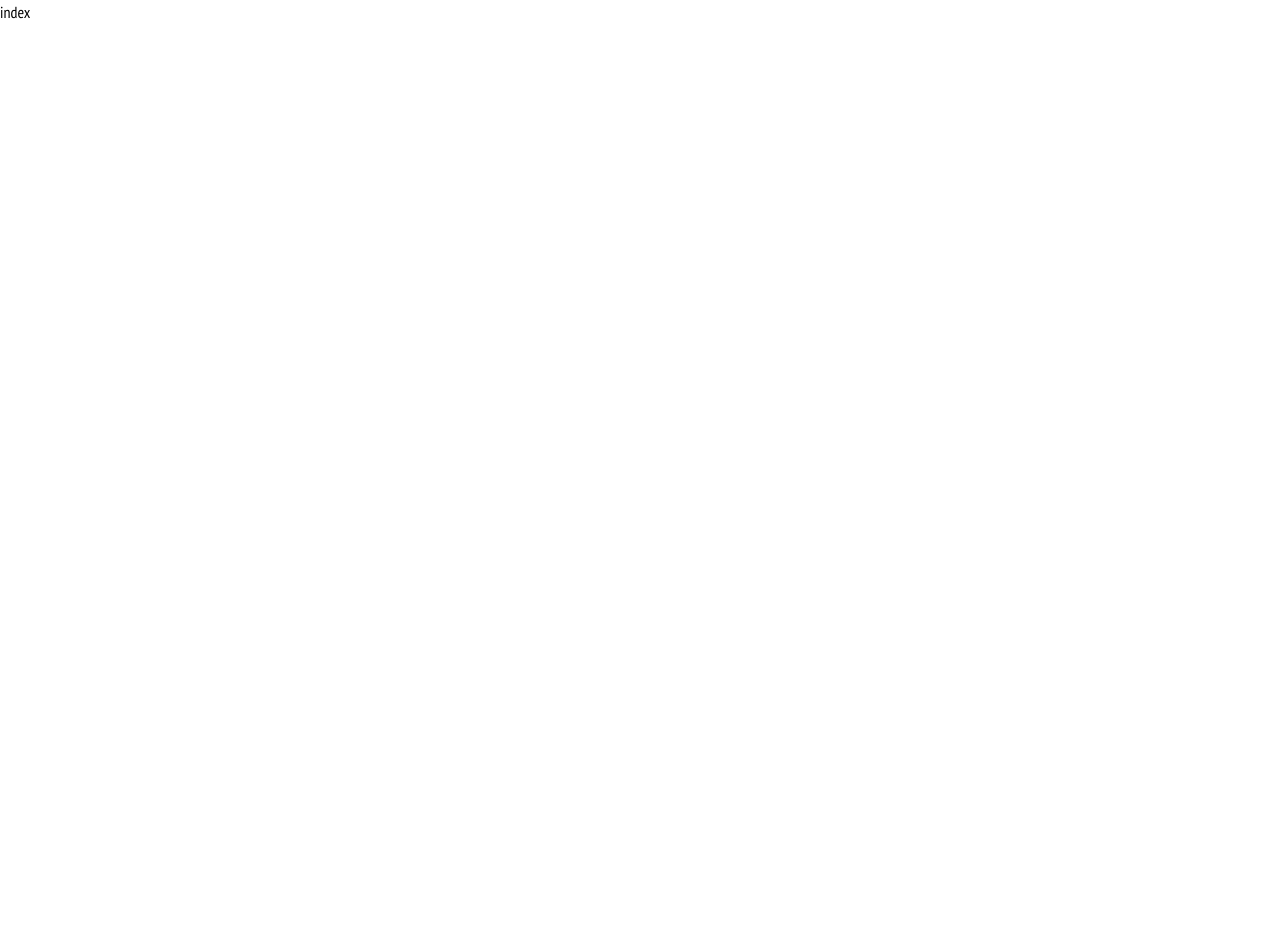
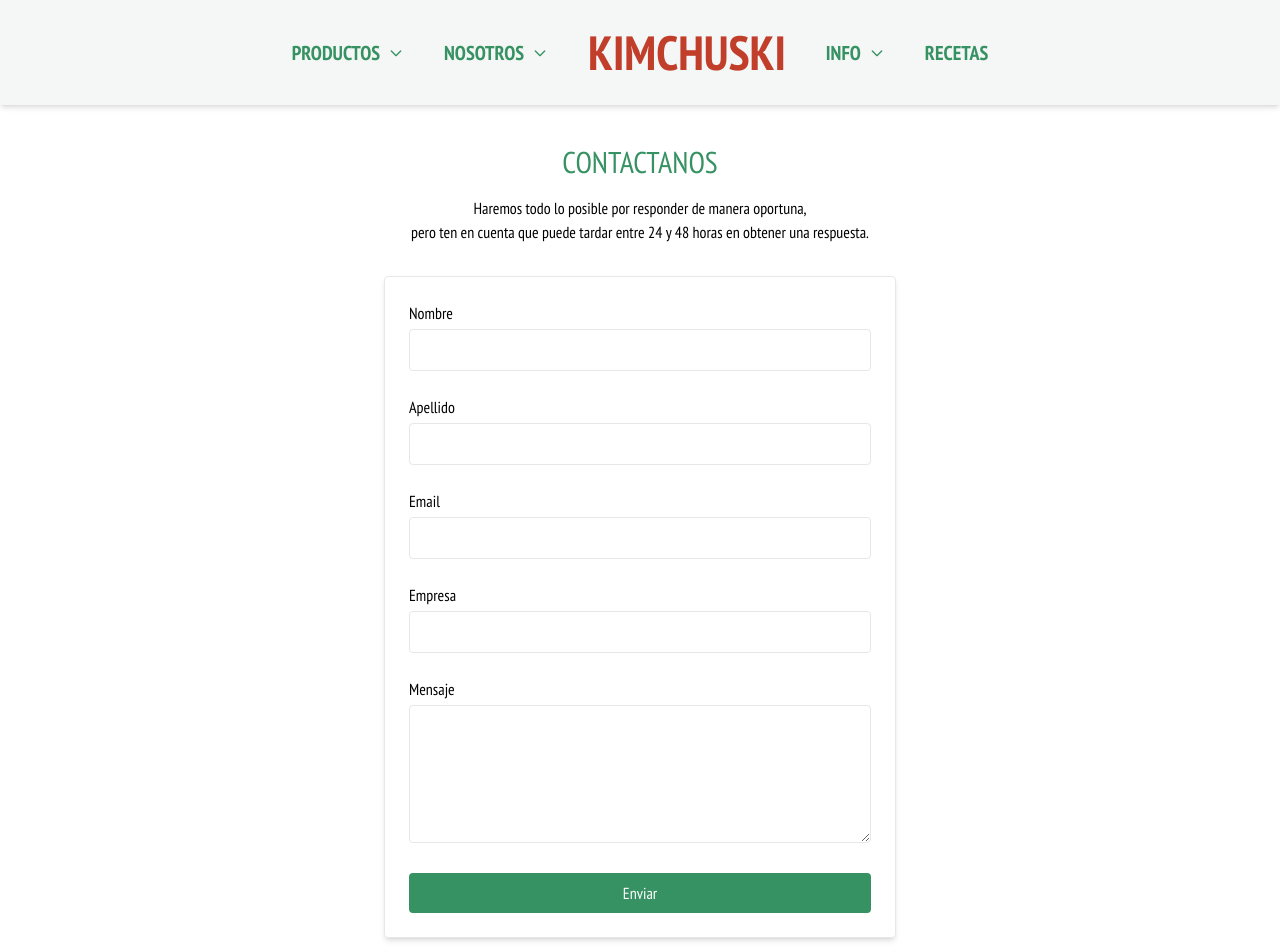
Before and after one commit to YairAresche/kora-foods, a Next.js app: page /kimchuski/contactanos in a window 1280 px wide. Shown: the top 952 px of the page. Before the commit the page ends 800 px from the top, so only its background shows below. Built offline with nearby package versions, Linux system fonts and the light colour scheme.

Commit message:
feat: contact page added & refactor navbar and URLs

```diff
--- a/package.json
+++ b/package.json
@@ -9,6 +9,7 @@
     "lint": "next lint"
   },
   "dependencies": {
+    "emailjs-com": "^3.2.0",
     "framer-motion": "^11.5.6",
     "next": "14.2.12",
     "react": "^18",
--- /dev/null
+++ b/src/components/ContactForm/ContactForm.tsx
@@ -0,0 +1,148 @@
+import { useState } from "react";
+import emailjs from "emailjs-com";
+
+const ContactForm = () => {
+  const [formData, setFormData] = useState({
+    firstName: "",
+    lastName: "",
+    email: "",
+    company: "",
+    message: "",
+  });
+  const [status, setStatus] = useState("");
+  const [isError, setIsError] = useState(false);
+
+  const handleChange = (
+    e: React.ChangeEvent<HTMLInputElement | HTMLTextAreaElement>
+  ) => {
+    const { name, value } = e.target;
+    setFormData({ ...formData, [name]: value });
+  };
+
+  const handleSubmit = (e: React.FormEvent<HTMLFormElement>) => {
+    e.preventDefault();
+
+    emailjs
+      .sendForm(
+        "service_ll7jvr5",
+        "template_etmpzji",
+        e.currentTarget,
+        "IglaE8jp6WJhgtnpV"
+      )
+      .then(
+        () => {
+          setStatus("Mensaje enviado con éxito.");
+          setIsError(false);
+        },
+        () => {
+          setStatus("Hubo un error al enviar el mensaje.");
+          setIsError(true);
+        }
+      );
+  };
+
+  return (
+    <div className="pb-10 pt-36 px-4 md:px-0">
+      <h1 className="text-3xl text-center text-kimchuski-green-500 mb-4">
+        CONTACTANOS
+      </h1>
+      <p className="text-center mb-8 justify-self-center">
+        Haremos todo lo posible por responder de manera oportuna,
+        <br />
+        pero ten en cuenta que puede tardar entre 24 y 48 horas en obtener una
+        respuesta.
+      </p>
+      <form
+        onSubmit={handleSubmit}
+        className="max-w-lg mx-auto space-y-6 p-6 border rounded shadow-md"
+      >
+        <div>
+          <label htmlFor="firstName" className="block font-medium mb-1">
+            Nombre
+          </label>
+          <input
+            id="firstName"
+            name="firstName"
+            type="text"
+            value={formData.firstName}
+            onChange={handleChange}
+            required
+            className="w-full border p-2 rounded"
+          />
+        </div>
+        <div>
+          <label htmlFor="lastName" className="block font-medium mb-1">
+            Apellido
+          </label>
+          <input
+            id="lastName"
+            name="lastName"
+            type="text"
+            value={formData.lastName}
+            onChange={handleChange}
+            required
+            className="w-full border p-2 rounded"
+          />
+        </div>
+        <div>
+          <label htmlFor="email" className="block font-medium mb-1">
+            Email
+          </label>
+          <input
+            id="email"
+            name="email"
+            type="email"
+            value={formData.email}
+            onChange={handleChange}
+            required
+            className="w-full border p-2 rounded"
+          />
+        </div>
+        <div>
+          <label htmlFor="company" className="block font-medium mb-1">
+            Empresa
+          </label>
+          <input
+            id="company"
+            name="company"
+            type="text"
+            value={formData.company}
+            onChange={handleChange}
+            className="w-full border p-2 rounded"
+          />
+        </div>
+        <div>
+          <label htmlFor="message" className="block font-medium mb-1">
+            Mensaje
+          </label>
+          <textarea
+            id="message"
+            name="message"
+            value={formData.message}
+            onChange={handleChange}
+            required
+            rows={5}
+            className="w-full border p-2 rounded"
+          />
+        </div>
+        <button
+          type="submit"
+          className="w-full bg-kimchuski-green-500 text-white py-2 rounded hover:bg-kimchuski-green-600 transition"
+        >
+          Enviar
+        </button>
+        {status && (
+          <p
+            className={`mt-4 ${
+              isError ? "text-kimchuski-red-500" : "text-kimchuski-green-500"
+            }`}
+          >
+            {status}
+          </p>
+        )}
+      </form>
+    </div>
+  );
+};
+
+export default ContactForm;
--- a/src/components/Faq/Faq.tsx
+++ b/src/components/Faq/Faq.tsx
@@ -12,7 +12,7 @@ const Faq = () => {
 
   return (
     <div className="min-h-screen pt-36 px-8">
-      <h2 className="text-3xl text-center mb-6">KIMCHI 101</h2>
+      <h2 className="text-3xl text-center mb-6">KIMCHI</h2>
       <div className="grid grid-cols-1 lg:grid-cols-2 gap-4 h-full">
         {/* FAQ section */}
         <div>
--- a/src/components/Footer/Footer.tsx
+++ b/src/components/Footer/Footer.tsx
@@ -51,11 +51,8 @@ const Footer = () => {
           >
             Nuestra Historia
           </Link>
-          <Link
-            href="/kimchi-101"
-            className="block hover:text-kimchuski-gray-50"
-          >
-            Kimchi 101
+          <Link href="/kimchi" className="block hover:text-kimchuski-gray-50">
+            Kimchi
           </Link>
         </div>
 
@@ -63,11 +60,11 @@ const Footer = () => {
           <Link href="/" className="font-bold hover:text-kimchuski-gray-50">
             MÁS
           </Link>
-          <Link href="/contact" className="block hover:text-kimchuski-gray-50">
+          <Link
+            href="/kimchuski/contactanos"
+            className="block hover:text-kimchuski-gray-50"
+          >
             Contacto
-          </Link>
-          <Link href="/locator" className="block hover:text-kimchuski-gray-50">
-            Localizador
           </Link>
         </div>
       </div>
--- a/src/components/Hero/Hero.tsx
+++ b/src/components/Hero/Hero.tsx
@@ -10,15 +10,15 @@ const Hero = () => {
         <h2 className="md:text-3xl font-bold tracking-wider text-xl text-kimchuski-gray-50">
           PRODUCTO CUIDADO, SALUDABLE Y FERMENTADO.
         </h2>
-        <h1 className="md:text-8xl text-[40px] font-semibold mt-4 text-[#231f20] leading-10 md:!leading-[0.8] tracking-wider text-shadow-custom max-w-[14ch] md:max-w-[16ch]">
+        <h1 className="md:text-6xl xl:text-7xl 2xl:text-8xl text-[40px] font-semibold mt-4 text-[#231f20] leading-10 md:!leading-none tracking-wider text-shadow-custom max-w-[14ch] md:max-w-[16ch]">
           EL PRIMER KIMCHI CERTIFICADO DEL PAÍS.
         </h1>
 
         <Link
           href="/find-us"
-          className="mt-8 bg-kimchuski-green-500 leading-3 py-4 px-10 md:py-5 md:px-16 md:text-3xl rounded-full font-semibold w-fit text-kimchuski-gray-50 hover:bg-green-900 transition-colors duration-300"
+          className="mt-8 bg-kimchuski-green-500 leading-3 py-4 xl:py-4 px-10 md:py-3 md:px-12 xl:px-16 md:text-2xl xl:text-3xl rounded-full font-semibold w-fit text-kimchuski-gray-50 hover:bg-green-900 transition-colors duration-300"
         >
-          Encontranos certa tuyo
+          Encontranos cerca tuyo
         </Link>
       </div>
     </section>
--- a/src/components/NavBar/NavBar.tsx
+++ b/src/components/NavBar/NavBar.tsx
@@ -12,7 +12,7 @@ const Navbar = () => {
         <div className="hidden md:flex space-x-10">
           <DropdownMenu
             title="PRODUCTOS"
-            items={[{ label: "Kimchi", href: "/kimchuski/reserve-kimchi" }]}
+            items={[{ label: "Kimchi", href: "/kimchuski/kimchi" }]}
           />
           <DropdownMenu
             title="NOSOTROS"
@@ -20,10 +20,6 @@ const Navbar = () => {
               { label: "Sobre nosotros", href: "/kimchuski/nosotros" },
               { label: "Contactanos", href: "/kimchuski/contactanos" },
             ]}
-          />
-          <DropdownMenu
-            title="FAQ"
-            items={[{ label: "Kimchi 101", href: "/faq/kimchi-101" }]}
           />
         </div>
 
@@ -39,18 +35,6 @@ const Navbar = () => {
 
         {/* Right Side (Find Us, Recipes, Press) */}
         <div className="hidden md:flex space-x-10">
-          <Link
-            href="/find-us"
-            className="text-kimchuski-green-500 font-bold hover:text-green-800"
-          >
-            ENCONTRANOS
-          </Link>
-          <Link
-            href="/recipes"
-            className="text-kimchuski-green-500 font-bold hover:text-green-800"
-          >
-            RECETAS
-          </Link>
           <DropdownMenu
             title="INFO"
             items={[
@@ -58,8 +42,18 @@ const Navbar = () => {
                 label: "Videos",
                 href: "/press/press1",
               },
+              {
+                label: "Preguntas frecuentes",
+                href: "/kimchuski/preguntas-frecuentes",
+              },
             ]}
           />
+          <Link
+            href="/kimchuski/recetas"
+            className="text-kimchuski-green-500 font-bold hover:text-green-800"
+          >
+            RECETAS
+          </Link>
         </div>
 
         {/* Hamburger Menu Button for Small Screens */}
@@ -96,7 +90,7 @@ const Navbar = () => {
         <div className="flex flex-col items-center space-y-4 py-4">
           <DropdownMenu
             title="PRODUCTOS"
-            items={[{ label: "Kimchi", href: "/kimchuski/reserve-kimchi" }]}
+            items={[{ label: "Kimchi", href: "/kimchuski/kimchi" }]}
           />
           <DropdownMenu
             title="NOSOTROS"
@@ -105,18 +99,8 @@ const Navbar = () => {
               { label: "Contactanos", href: "/kimchuski/contactanos" },
             ]}
           />
-          <DropdownMenu
-            title="FAQ"
-            items={[{ label: "Kimchi 101", href: "/faq/kimchi-101" }]}
-          />
           <Link
-            href="/find-us"
-            className="text-kimchuski-green-500 font-bold hover:text-green-800 "
-          >
-            ENCONTRANOS
-          </Link>
-          <Link
-            href="/recipes"
+            href="/kimchuski/recetas"
             className="text-kimchuski-green-500 font-bold hover:text-green-800"
           >
             RECETAS
@@ -128,6 +112,10 @@ const Navbar = () => {
                 label: "Videos",
                 href: "/press/press1",
               },
+              {
+                label: "Preguntas frecuentes",
+                href: "/kimchuski/preguntas-frecuentes",
+              },
             ]}
           />
         </div>
--- a/src/components/ReserveReceip/ReserveReceip.tsx
+++ b/src/components/ReserveReceip/ReserveReceip.tsx
@@ -9,7 +9,7 @@ const ReserveReceip = () => {
     <div className="relative md:w-full p-10 text-center">
       {/* Title */}
       <h1 className="text-2xl md:text-4xl font-bold tracking-wider pb-4 md:pb-12">
-        RECIPES
+        ALGUNAS RECETAS
       </h1>
 
       {/* Mobile layout: Scrollable flex */}
@@ -57,7 +57,7 @@ const ReserveReceip = () => {
               width={400}
               height={300}
             />
-            <div className="absolute inset-0 flex flex-col items-center justify-center opacity-0 group-hover:opacity-100 bg-kimchuski-gray-950 bg-opacity-50 text-kimchuski-gray-50 transition-opacity duration-500 group-hover:border-4 gap-10">
+            <div className="absolute inset-0 flex flex-col items-center justify-center opacity-0 group-hover:opacity-100 bg-kimchuski-gray-950 bg-opacity-50 text-kimchuski-gray-50 transition-opacity duration-500 gap-10">
               <div>
                 <h2 className="text-xl font-bold">{item.title}</h2>
                 <p className="px-4 py-2 text-center mt-2">{item.description}</p>
--- a/src/pages/kimchuski/contactanos/index.tsx
+++ b/src/pages/kimchuski/contactanos/index.tsx
@@ -1,7 +1,15 @@
-import React from "react";
+import ContactForm from "@/components/ContactForm/ContactForm";
+import Footer from "@/components/Footer/Footer";
+import Navbar from "@/components/NavBar/NavBar";
 
-const index = () => {
-  return <div>index</div>;
+const Contact = () => {
+  return (
+    <div>
+      <Navbar />
+      <ContactForm />
+      <Footer />
+    </div>
+  );
 };
 
-export default index;
+export default Contact;
```
Also changed, not shown: src/pages/kimchuski/kimchi/index.tsx (renamed from src/pages/kimchuski/reserve-kimchi/index.tsx), src/pages/kimchuski/preguntas-frecuentes/index.tsx (renamed from src/pages/faq/kimchi-101/index.tsx), 1 other file (tests, documents, lock files or other folders).
